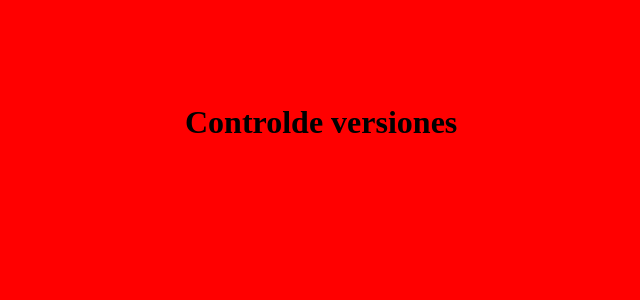
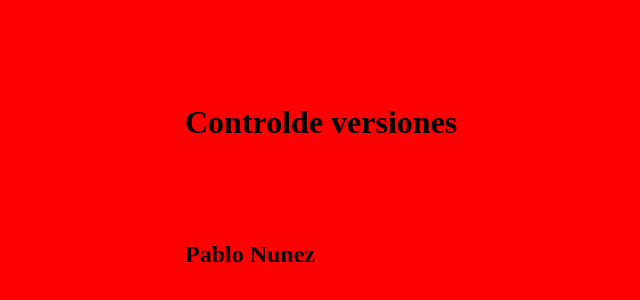
Before and after one commit to vladimir-mora/TP_SO_I4_Equipo_110, a plain HTML site: page index.html in a window 1280 px wide. Shown: the part 96-396 px from the top of the page, without its empty margins (115-755 px from the left). Drawn offline with Linux system fonts and the light colour scheme.

Commit message:
puse mi nombre en index y cree favicon

```diff
--- a/index.html
+++ b/index.html
@@ -11,3 +11,4 @@
     <link rel="icon" type="image/x-icon" href="favicon.ico" />
   </body>
 </html>
+<h2>Pablo Nunez</h2>
```
